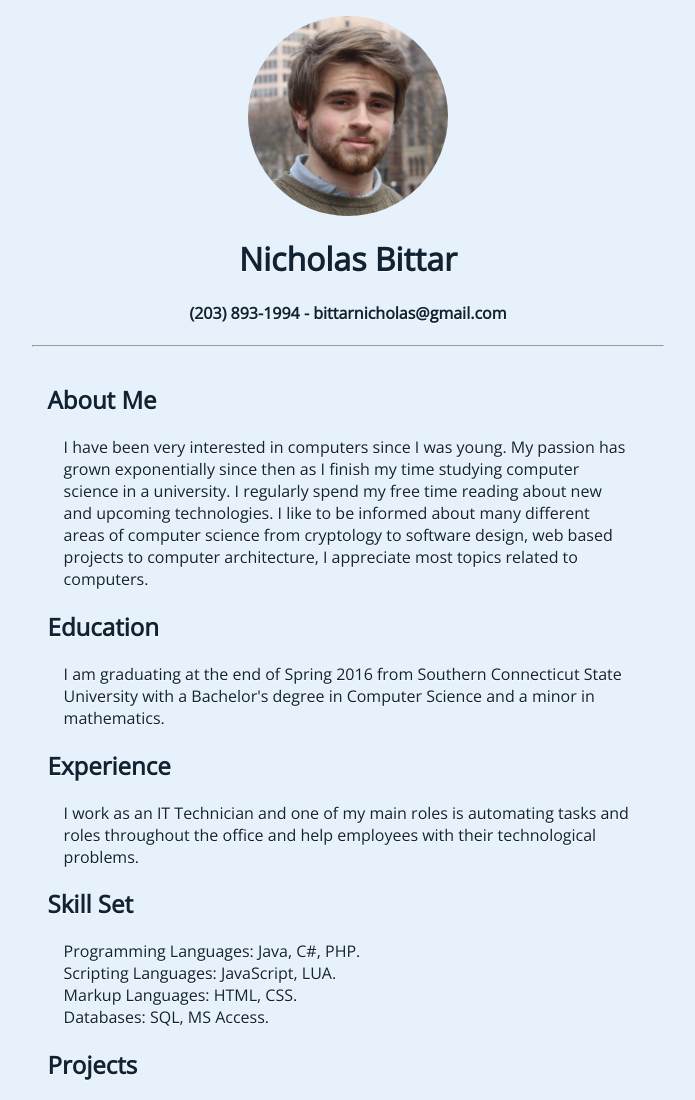
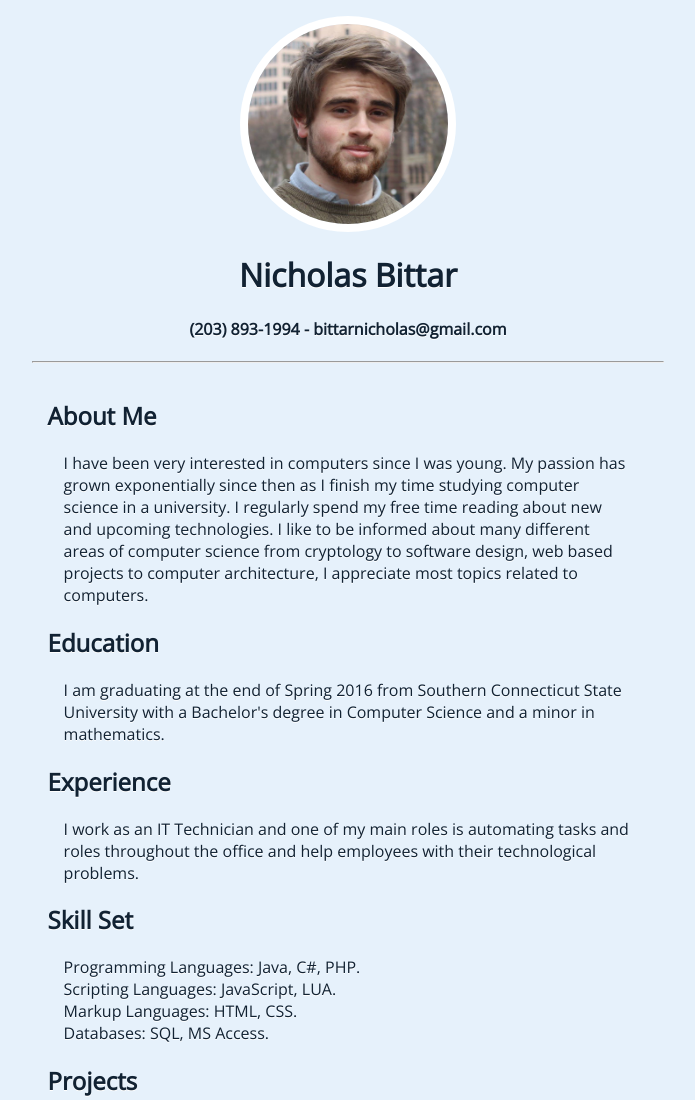
Before and after one commit to NickBittar/Nicholas-personal-website, a plain HTML site: page index.html in a window 1280 px wide. Shown: the top 1100 px of the page, without its empty margins (292-987 px from the left). Drawn offline with nearby package versions, Linux system fonts and the light colour scheme.

Commit message:
Added white border to picture

```diff
--- a/css/style.css
+++ b/css/style.css
@@ -24,6 +24,7 @@ img.center {
 }
 img.round {
 	border-radius: 50%;
+	border: 8px solid #fff;
 }
 .center {
 	text-align: center;
```
Also changed, not shown: index.html (+1 -2 lines).
